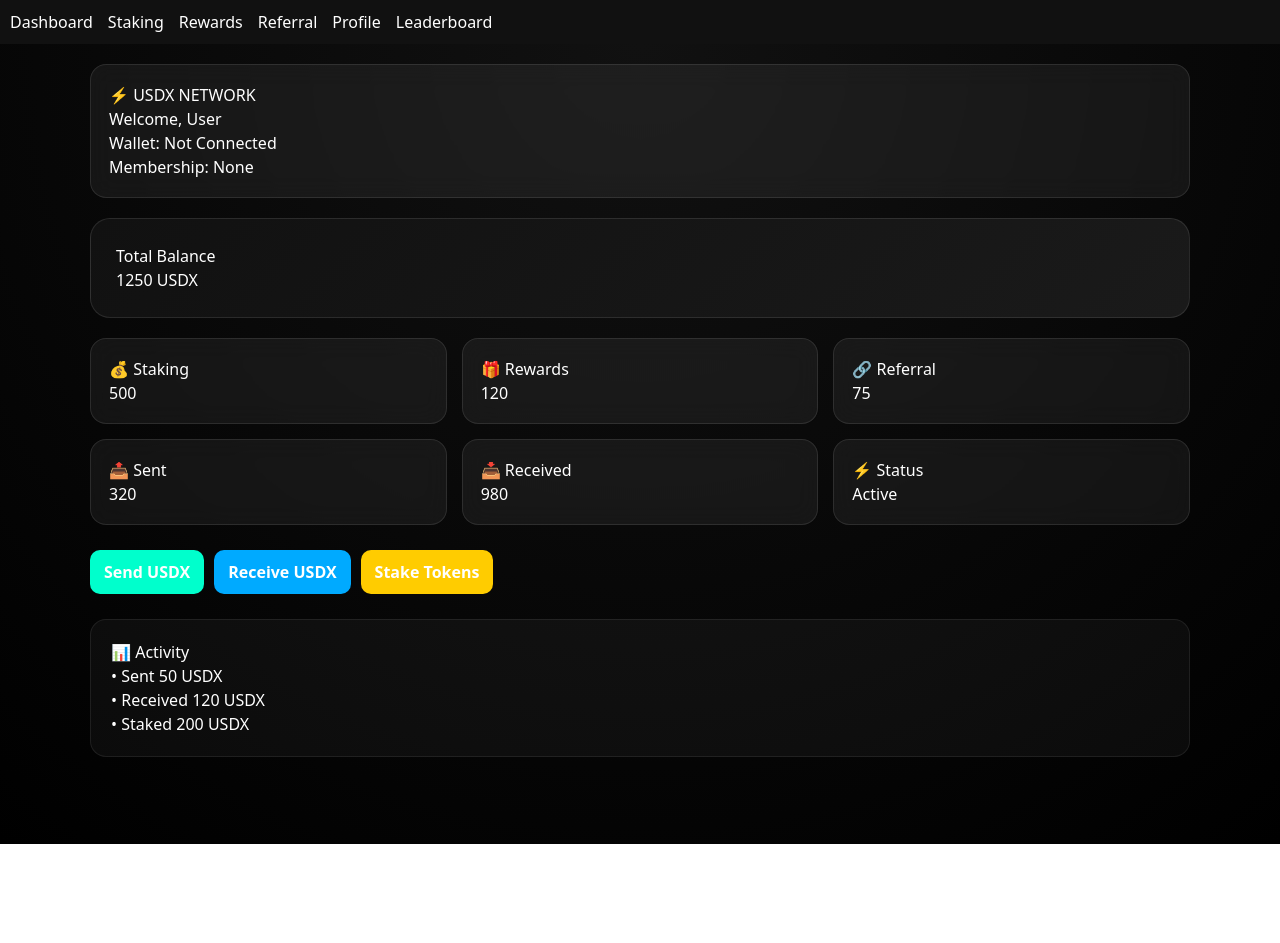
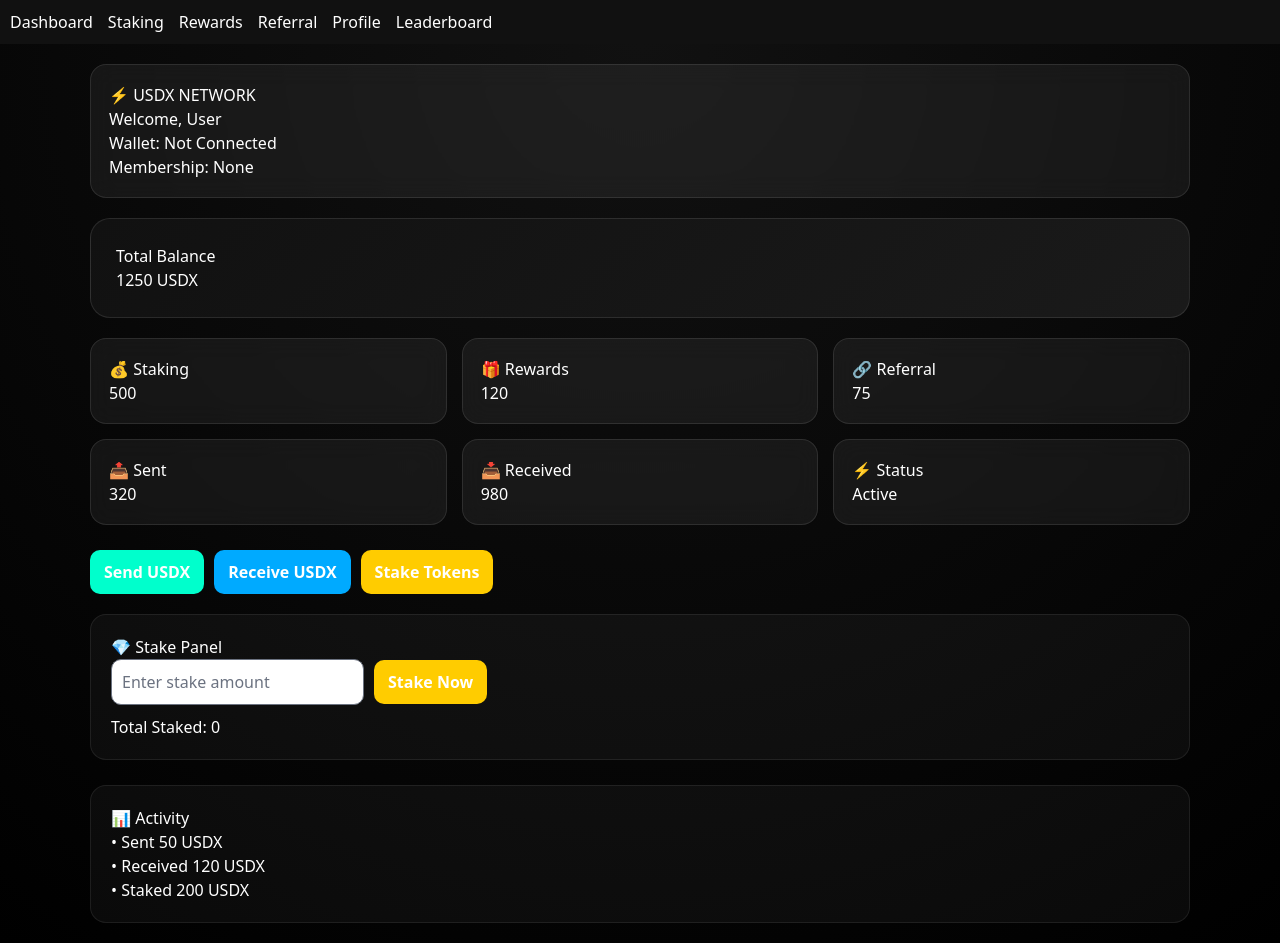
Before and after one commit to usdxofficialdev/-Dead-Token-Exchange-, a Next.js app: page /dashboard in a window 1280 px wide. Before the commit the page ends 844 px from the top, so only its background shows below. Built offline with nearby package versions, Linux system fonts and the light colour scheme.

Commit message:
Update page.tsx

```diff
--- a/app/dashboard/page.tsx
+++ b/app/dashboard/page.tsx
@@ -12,6 +12,10 @@ export default function Dashboard() {
   const [wallet, setWallet] = useState<string | null>(null);
   const [userName, setUserName] = useState("User");
   const [membership, setMembership] = useState<string | null>(null);
+
+  // ✅ STAKE STATES
+  const [stakeAmount, setStakeAmount] = useState("");
+  const [staked, setStaked] = useState(0);
 
   useEffect(() => {
     const w = localStorage.getItem("wallet");
@@ -49,14 +53,14 @@ export default function Dashboard() {
     fontWeight: 600
   };
 
-  // ✅ RECEIVE (copy wallet)
+  // RECEIVE
   const receiveUSDX = () => {
     if (!wallet) return alert("Wallet not connected");
     navigator.clipboard.writeText(wallet);
-    alert("Wallet address copied!");
+    alert("Wallet copied!");
   };
 
-  // ⚡ SEND (MetaMask tx)
+  // SEND
   const sendUSDX = async () => {
     if (!window.ethereum) return alert("MetaMask install karo");
 
@@ -71,11 +75,22 @@ export default function Dashboard() {
       params: [
         {
           from,
-          to: from, // demo transfer (later real address input hoga)
+          to: from,
           value: "0x0"
         }
       ]
     });
+  };
+
+  // ✅ STAKE LOGIC
+  const stakeTokens = () => {
+    if (!stakeAmount) return alert("Amount enter karo");
+
+    const value = Number(stakeAmount);
+    if (isNaN(value) || value <= 0) return alert("Valid amount daalo");
+
+    setStaked(prev => prev + value);
+    setStakeAmount("");
   };
 
   return (
@@ -116,7 +131,7 @@ export default function Dashboard() {
           gridTemplateColumns: "repeat(3, 1fr)",
           gap: "15px"
         }}>
-          <div style={card}>💰 Staking <h2>{data.staking}</h2></div>
+          <div style={card}>💰 Staking <h2>{data.staking + staked}</h2></div>
           <div style={card}>🎁 Rewards <h2>{data.rewards}</h2></div>
           <div style={card}>🔗 Referral <h2>{data.referral}</h2></div>
           <div style={card}>📤 Sent <h2>{data.sent}</h2></div>
@@ -130,23 +145,50 @@ export default function Dashboard() {
           display: "flex",
           gap: "10px"
         }}>
-          <button
-            style={{ ...btn, background: "#00ffcc" }}
-            onClick={sendUSDX}
-          >
+          <button style={{ ...btn, background: "#00ffcc" }} onClick={sendUSDX}>
             Send USDX
           </button>
 
-          <button
-            style={{ ...btn, background: "#00aaff" }}
-            onClick={receiveUSDX}
-          >
+          <button style={{ ...btn, background: "#00aaff" }} onClick={receiveUSDX}>
             Receive USDX
           </button>
 
           <button style={{ ...btn, background: "#ffcc00" }}>
             Stake Tokens
           </button>
+        </div>
+
+        {/* STAKE PANEL */}
+        <div style={{
+          marginTop: "20px",
+          padding: "20px",
+          borderRadius: "16px",
+          background: "rgba(255,255,255,0.04)",
+          border: "1px solid rgba(255,255,255,0.08)"
+        }}>
+          <h3>💎 Stake Panel</h3>
+
+          <input
+            value={stakeAmount}
+            onChange={(e) => setStakeAmount(e.target.value)}
+            placeholder="Enter stake amount"
+            style={{
+              padding: "10px",
+              borderRadius: "10px",
+              marginRight: "10px"
+            }}
+          />
+
+          <button
+            onClick={stakeTokens}
+            style={{ ...btn, background: "#ffcc00" }}
+          >
+            Stake Now
+          </button>
+
+          <p style={{ marginTop: "10px" }}>
+            Total Staked: {staked}
+          </p>
         </div>
 
         {/* ACTIVITY */}
```
